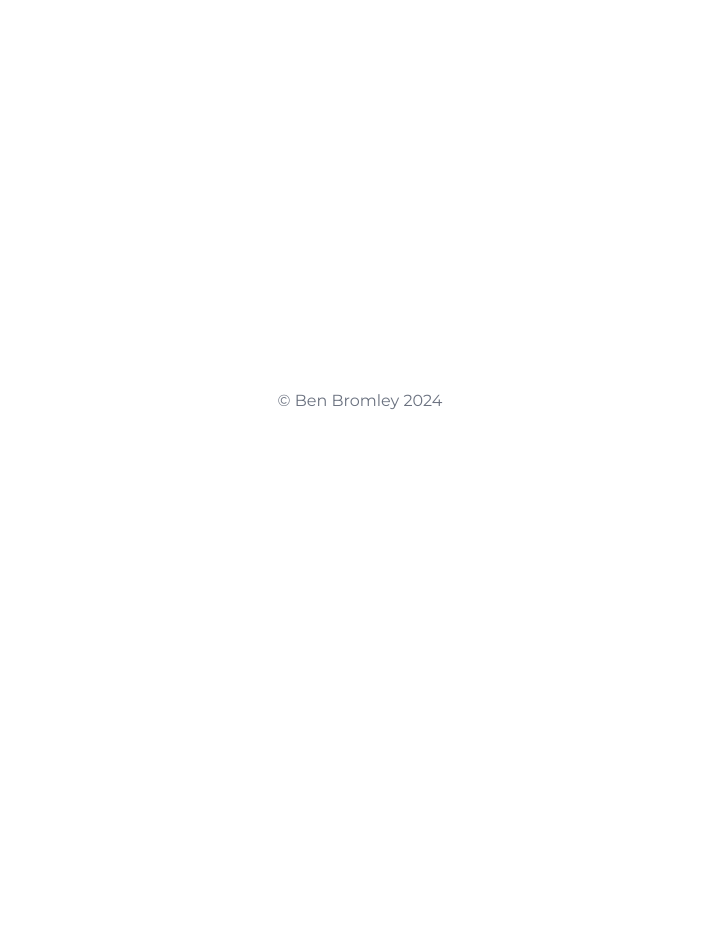
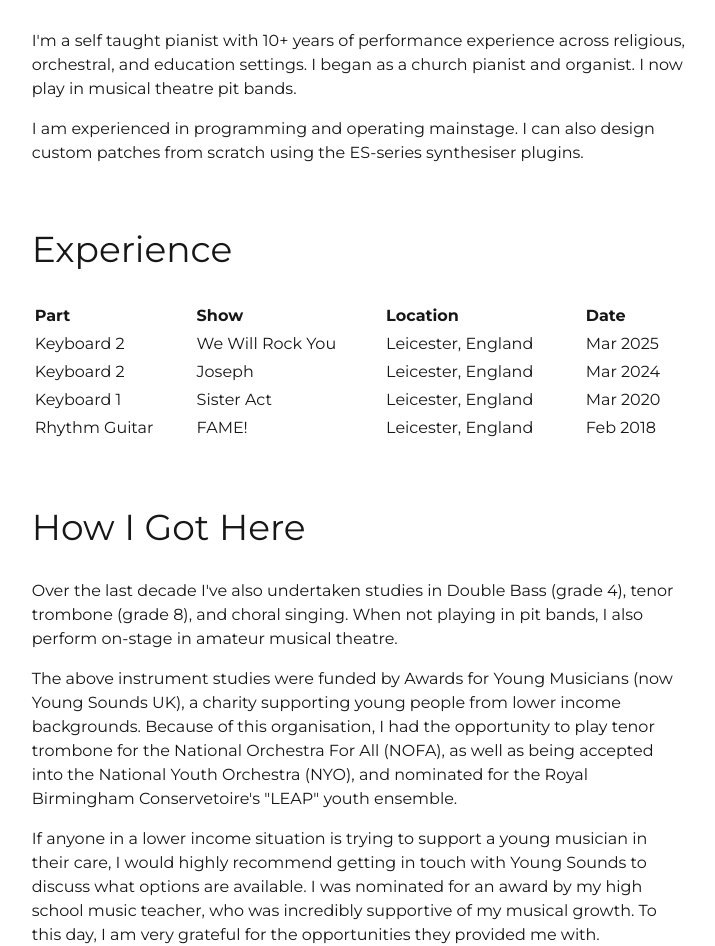
Before and after one commit to Ben-Bromley/me, a Next.js app: page /portfolio/music in a window 1280 px wide. Before the commit this address had no page. Shown: the part 427-1373 px from the top of the page, without its empty margins (280-995 px from the left). Before the commit the page ends 856 px from the top, so only its background shows below. Built offline with nearby package versions, Linux system fonts and the light colour scheme.

Commit message:
add music and audio portfolio pages

```diff
--- /dev/null
+++ b/src/app/portfolio/audio/page.tsx
@@ -0,0 +1,127 @@
+import { type NextPage } from 'next';
+import Image from 'next/image';
+import mixing from '@/public/images/mixing.jpg';
+
+const AudioPortfolio: NextPage = () => {
+  return (
+    <div>
+      <header className="relative">
+        <Image
+          src={mixing}
+          className="max-h-80 w-full object-cover opacity-70 blur"
+          alt="A glowing mixing desk"
+        />
+        <h1 className="absolute top-1/2 my-4 w-full text-center text-4xl sm:text-7xl">
+          Technical Portfolio
+        </h1>
+      </header>
+      <main className="px-4 py-16">
+        <section className="mx-auto mb-16 max-w-prose">
+          <h2 className="mb-8 text-2xl sm:text-4xl">Introduction</h2>
+          <p className="mb-4">
+            I'm a Music & Music Technology student at the University Of
+            Nottingham. I work in Logic Pro to record, create, and mix music. I
+            have also worked with Cubase for music recording and production. I
+            also work with EOS Family software for lighting design, and QLab for
+            sound design.
+          </p>
+          <p className="mb-4">
+            I'm currently volunteering as the Company Technical Director at the
+            Nottingham New Theatre where I am responsible for the technical
+            training of our lighting and sound designers in QLab, EOS, and
+            rigging of smart lighting fixtures. I also run live sound for our
+            social events such as our "Green Room" & "Drag Night" performance
+            fundraisers, and our Oscars-inspired awards evening.
+          </p>
+        </section>
+        <section className="mx-auto mb-16 max-w-prose">
+          <h2 className="my-8 text-2xl sm:text-4xl">Experience</h2>
+          <div id="experience-table-container" className="relative">
+            <div className="overflow-x-scroll">
+              <table className="w-full min-w-max">
+                <thead>
+                  <tr className="border-b border-gray-700 text-left">
+                    <th className="pb-4">Role</th>
+                    <th>Show</th>
+                    <th className="hidden md:table-cell">Location</th>
+                    <th className="hidden sm:table-cell">Date</th>
+                  </tr>
+                </thead>
+                <tbody>
+                  {/* <ExperienceTableRow
+                    part="Technical Assistant"
+                    show="Misc. Live Events"
+                    location="TEC PA & Lighting"
+                    date="2024 - Present"
+                  /> */}
+                  <ExperienceTableRow
+                    part="Company Technical Director"
+                    show="All Plays and Events"
+                    location="Nottingham New Theatre"
+                    date="2024 - Present"
+                  />
+                  <ExperienceTableRow
+                    part="Technical Director"
+                    show="Immanuel Kant (Play)"
+                    location="Edinburgh"
+                    date="August 2024"
+                  />
+                  <ExperienceTableRow
+                    part="Lighting Designer"
+                    show="About My Depression (Play)"
+                    location="Nottingham"
+                    date="November 2023"
+                  />
+                  <ExperienceTableRow
+                    part="Lighting Designer"
+                    show="Jack And The Beanstalk (Pantomime)"
+                    location="Leicester"
+                    date="December 2018"
+                  />
+                  <ExperienceTableRow
+                    part="Student Venue Technician"
+                    show="All Showcases"
+                    location="Leicester"
+                    date="2017 - 19"
+                  />
+                </tbody>
+              </table>
+            </div>
+          </div>
+        </section>
+        <section className="mx-auto max-w-prose">
+          <h2 className="mb-8 text-2xl sm:text-4xl">Aspirations</h2>
+          <p className="mb-4">
+            I am looking to expand my portfolio of work in sound design, audio
+            engineering, and lighting design.
+          </p>
+        </section>
+      </main>
+    </div>
+  );
+};
+
+export default AudioPortfolio;
+
+type ExperienceTableRowProps = {
+  part: string;
+  show: string;
+  location: string;
+  date: string;
+};
+
+const ExperienceTableRow: React.FC<ExperienceTableRowProps> = ({
+  part,
+  show,
+  location,
+  date,
+}) => {
+  return (
+    <tr className="border-b border-gray-700">
+      <td className="max-w-60 py-2 pr-8">{part}</td>
+      <td className="max-w-60 py-2 pr-8">{show}</td>
+      <td className="hidden max-w-60 py-2 pr-8 md:table-cell">{location}</td>
+      <td className="hidden max-w-60 py-2 pr-8 sm:table-cell">{date}</td>
+    </tr>
+  );
+};
--- /dev/null
+++ b/src/app/portfolio/music/page.tsx
@@ -0,0 +1,132 @@
+import { type NextPage } from 'next';
+import Image from 'next/image';
+import piano from '@/public/images/piano.jpg';
+
+const MusicPortfolio: NextPage = () => {
+  return (
+    <div>
+      <header className="relative">
+        <Image
+          src={piano}
+          className="max-h-80 object-cover opacity-70 blur w-full"
+          alt="A Nord stage piano"
+        />
+        <h1 className="absolute top-1/2 my-4 w-full text-center text-4xl sm:text-7xl">
+          Music Portfolio
+        </h1>
+      </header>
+      <main className="mx-auto max-w-prose px-4 py-16">
+        <section className="mb-16">
+          <h2 className="mb-8 text-2xl sm:text-4xl">Piano</h2>
+          <p className="mb-4">
+            I'm a self taught pianist with 10+ years of performance experience
+            across religious, orchestral, and education settings. I began as a
+            church pianist and organist. I now play in musical theatre pit
+            bands.
+          </p>
+          <p className="mb-4">
+            I am experienced in programming and operating mainstage. I can also
+            design custom patches from scratch using the ES-series synthesiser
+            plugins.
+          </p>
+        </section>
+        <h2 className="my-8 text-2xl sm:text-4xl">Experience</h2>
+        <section className="mb-16">
+          <table className="w-full border-separate">
+            <thead>
+              <tr className="text-left">
+                <th>Part</th>
+                <th>Show</th>
+                <th className='hidden md:table-cell'>Location</th>
+                <th className='hidden sm:table-cell'>Date</th>
+              </tr>
+            </thead>
+            <tbody>
+              {/* <ExperienceTableRow
+                part="Keyboard"
+                show="Evita"
+                location="Loughborough, England"
+                date="Sep 2025"
+              /> */}
+              <ExperienceTableRow
+                part="Keyboard 2"
+                show="We Will Rock You"
+                location="Leicester, England"
+                date="Mar 2025"
+              />
+              <ExperienceTableRow
+                part="Keyboard 2"
+                show="Joseph"
+                location="Leicester, England"
+                date="Mar 2024"
+              />
+              <ExperienceTableRow
+                part="Keyboard 1"
+                show="Sister Act"
+                location="Leicester, England"
+                date="Mar 2020"
+              />
+              <ExperienceTableRow
+                part="Rhythm Guitar"
+                show="FAME!"
+                location="Leicester, England"
+                date="Feb 2018"
+              />
+            </tbody>
+          </table>
+        </section>
+        <section>
+          <h2 className="mb-8 text-2xl sm:text-4xl">How I Got Here</h2>
+          <p className="mb-4">
+            Over the last decade I've also undertaken studies in Double Bass
+            (grade 4), tenor trombone (grade 8), and choral singing. When not
+            playing in pit bands, I also perform on-stage in amateur musical
+            theatre.
+          </p>
+          <p className="mb-4">
+            The above instrument studies were funded by Awards for Young
+            Musicians (now Young Sounds UK), a charity supporting young people
+            from lower income backgrounds. Because of this organisation, I had
+            the opportunity to play tenor trombone for the National Orchestra
+            For All (NOFA), as well as being accepted into the National Youth
+            Orchestra (NYO), and nominated for the Royal Birmingham
+            Conservetoire's "LEAP" youth ensemble.
+          </p>
+          <p>
+            If anyone in a lower income situation is trying to support a young
+            musician in their care, I would highly recommend getting in touch
+            with Young Sounds to discuss what options are available. I was
+            nominated for an award by my high school music teacher, who was
+            incredibly supportive of my musical growth. To this day, I am very
+            grateful for the opportunities they provided me with.
+          </p>
+        </section>
+      </main>
+    </div>
+  );
+};
+
+export default MusicPortfolio;
+
+type ExperienceTableRowProps = {
+  part: string;
+  show: string;
+  location: string;
+  date: string;
+};
+
+const ExperienceTableRow: React.FC<ExperienceTableRowProps> = ({
+  part,
+  show,
+  location,
+  date,
+}) => {
+  return (
+    <tr>
+      <td>{part}</td>
+      <td>{show}</td>
+      <td className="hidden md:table-cell">{location}</td>
+      <td className="hidden sm:table-cell">{date}</td>
+    </tr>
+  );
+};
```
